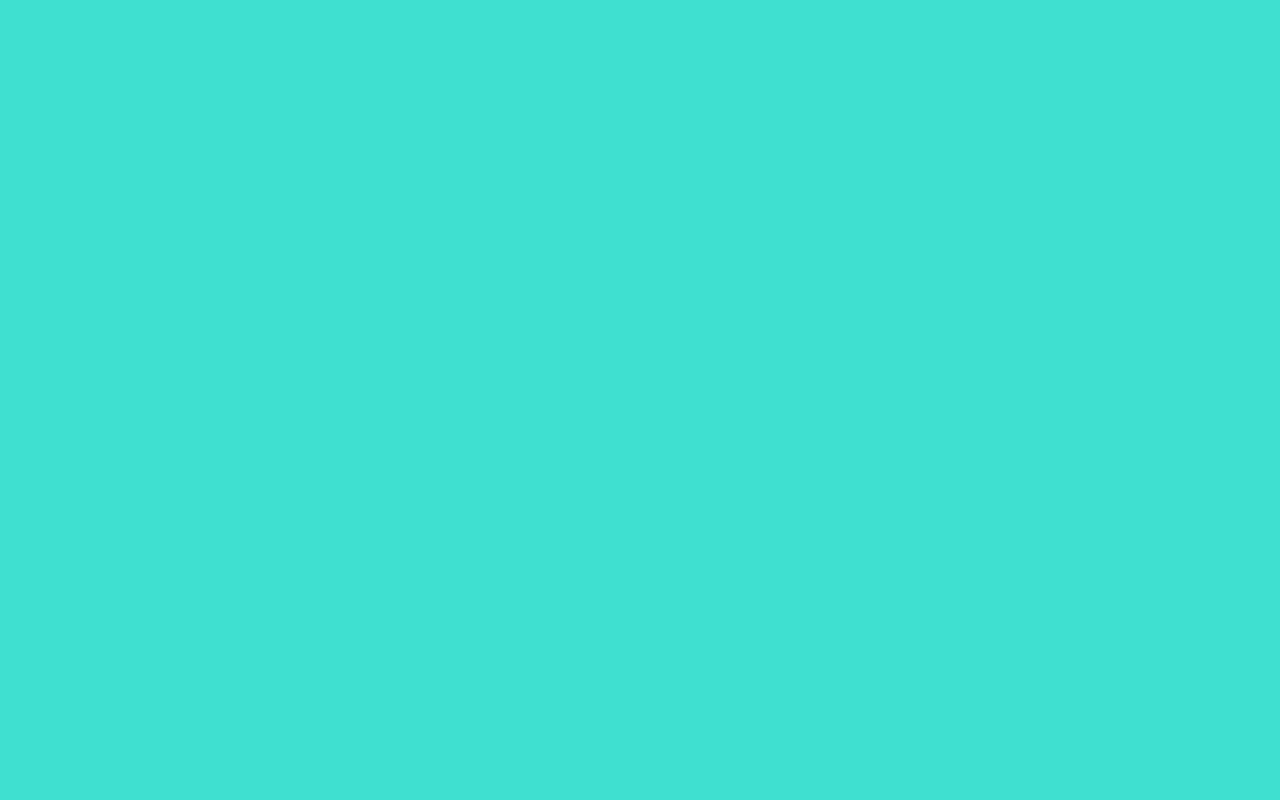
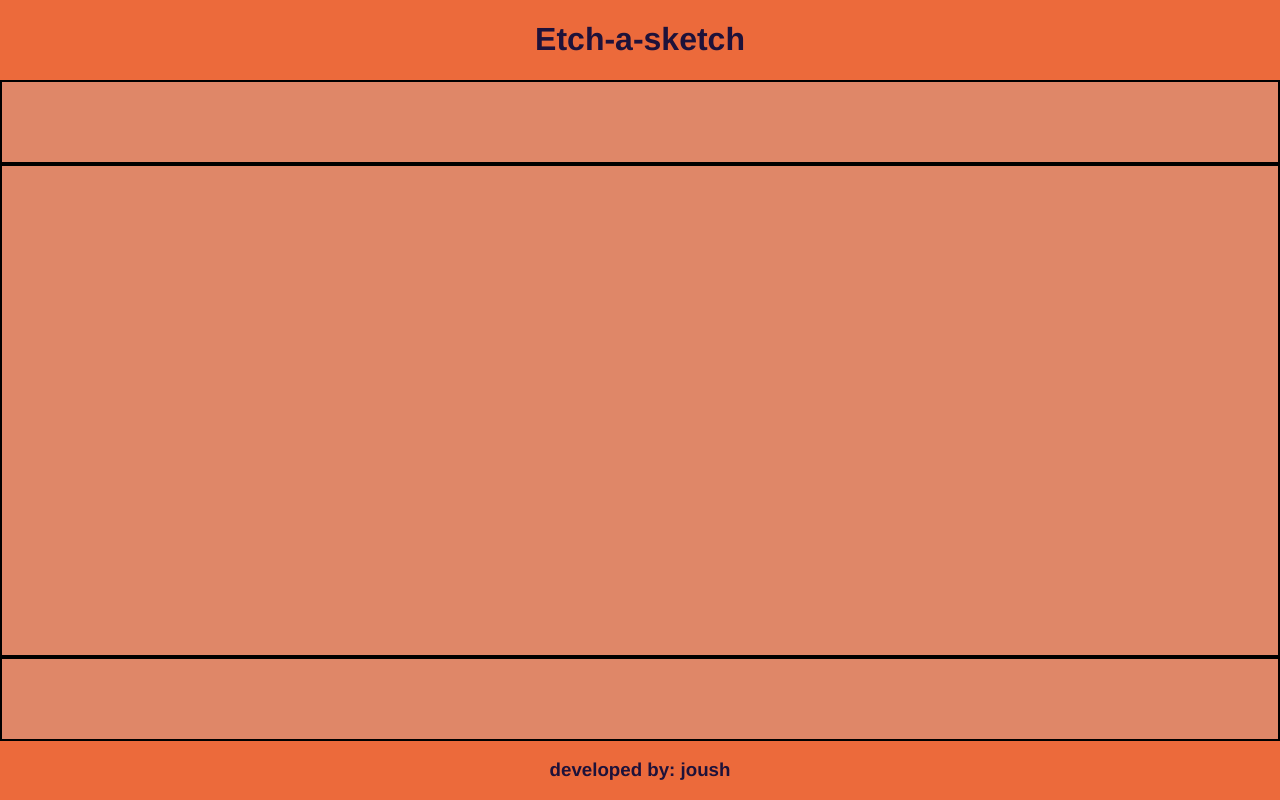
Before and after one commit to D4-CTM/etch-a-sketch, a plain HTML site: page index.html in a window 1280 px wide. Drawn offline with Linux system fonts and the light colour scheme.

Commit message:
basic panels --done

```diff
--- a/index.html
+++ b/index.html
@@ -7,7 +7,21 @@
     <link rel="stylesheet" href="./style.css">
 </head>
 <body>
+    <header>
+        <h1>Etch-a-sketch</h1>
+    </header>
+    <main>
+        <div id="dimensions">
 
+        </div>
+        <div id="sketch">
+
+        </div>
+        <div id = "colors"></div>
+    </main>
+    <footer>
+        <h3>developed by: joush</h3>
+    </footer>
     <script src="./scipt.js"></script>
 </body>
 </html>
--- a/scipt.js
+++ b/scipt.js
@@ -0,0 +1,7 @@
+const PIXEL_HEIGHT = 15;
+const PIXEL_WIDTH = 15;
+let sketchMatrix = [[]];
+
+function setDimensions(width, height) {
+    if (width < 0 && height < 0) return ;
+}
--- a/style.css
+++ b/style.css
@@ -1,5 +1,39 @@
 body {
+    font-family: 'Franklin Gothic Medium', 'Arial Narrow', Arial, sans-serif;
     margin: 0;
     padding: 0;
-    background-color: turquoise;
+    min-height: 100vh;
+    display: flex;
+    flex-direction: column;
+    color:rgb(30, 18, 58);
+    background-color: rgb(223, 135, 104);
 }
+
+header,
+footer {
+    text-align: center;
+    background-color: rgb(236, 106, 59);
+}
+
+main {
+    display: flex;
+    flex-direction: column;
+
+    flex: 1 0 auto;
+}
+
+main div {
+    border: 2px solid black;
+}
+
+#dimensions,
+#colors {
+    flex-direction: column;
+    display: flex;
+    height: 10vh;
+    flex: 0 0 auto;
+}
+
+#sketch {
+    flex: auto;
+}
```
